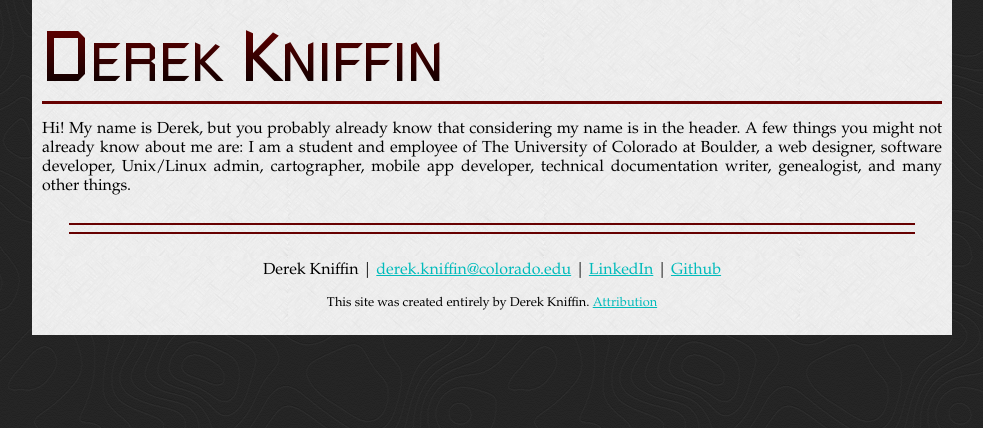
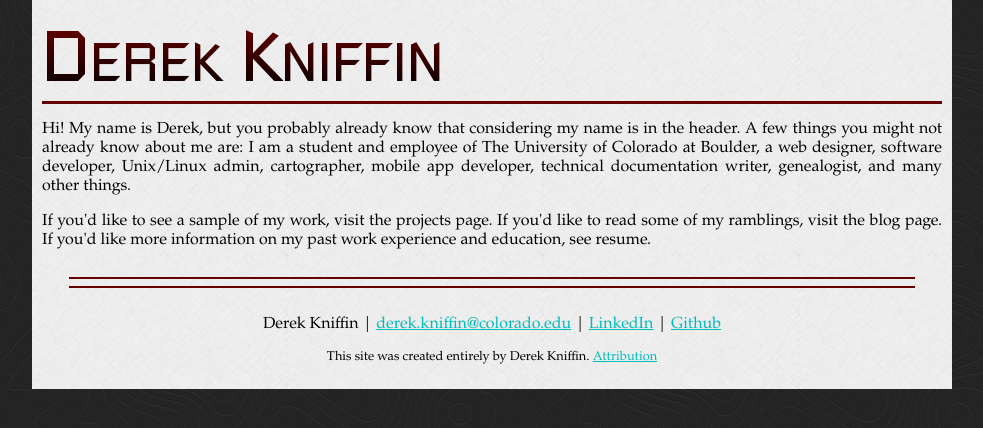
Before and after one commit to oddityoverseer13/personal-website, a Jekyll site: the page built from index.html, in a window 1280 px wide. Shown: the top 428 px of the page, without its empty margins (148-1131 px from the left). Built offline with Jekyll 4.4.1, drawn with Linux system fonts in a browser that asks for light colours; Markdown is read by kramdown in place of the engine named in the settings.

Commit message:
Updated home page

```diff
--- a/index.html
+++ b/index.html
@@ -7,12 +7,16 @@ weight: 1
 
 <div id="home">
   <p>
-  Hi! My name is Derek, but you probably already know that
-  considering my name is in the header. A few things you might not
-  already know about me are: I am a student and employee of The
-  University of Colorado at Boulder, a web designer,
-  software developer, Unix/Linux admin, cartographer,
-  mobile app developer, technical documentation writer, genealogist,
-  and many other things.
+  Hi! My name is Derek, but you probably already know that considering my name
+  is in the header. A few things you might not already know about me are: I am
+  a student and employee of The University of Colorado at Boulder, a web
+  designer, software developer, Unix/Linux admin, cartographer, mobile app
+  developer, technical documentation writer, genealogist, and many other
+  things.
+  </p>
+  <p>
+    If you'd like to see a sample of my work, visit the projects page. If
+    you'd like to read some of my ramblings, visit the blog page. If you'd like
+    more information on my past work experience and education, see resume.
   </p>
 </div>
```
